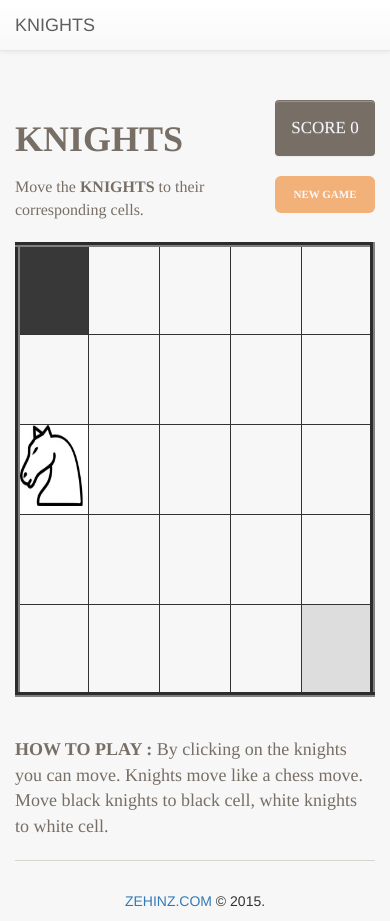
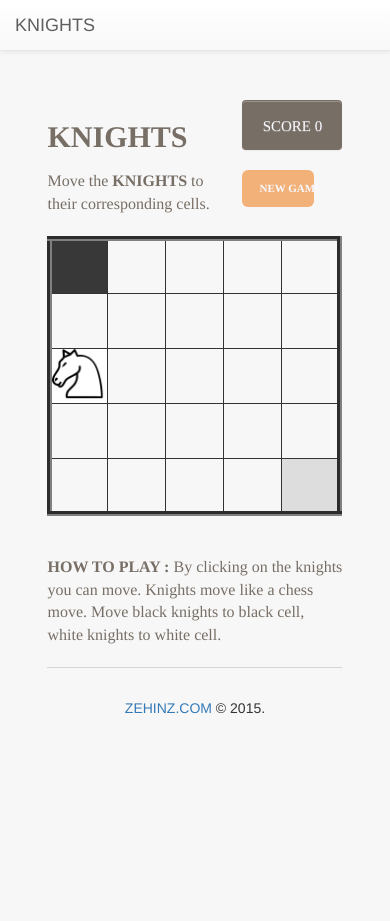
Before and after one commit to ivash/knights, a plain HTML site: page index.html in a window 390 px wide. After the commit the page ends 844 px from the top, so only its background shows below. Drawn offline with nearby package versions, Linux system fonts and the light colour scheme.

Commit message:
Fit to extra small devices

```diff
--- a/index.css
+++ b/index.css
@@ -1,3 +1,4 @@
+
 body {
 	background-color: #f7f7f7;
 }
@@ -29,21 +30,21 @@ body {
 }
 
 td {
-	width: 90px;
-	height: 90px;
+	width: 85px;
+	height: 85px;
 	border: solid 1px;
 }
 td.black {
-	width: 90px;
-	height: 90px;
+	width: 85px;
+	height: 85px;
 	border: solid 1px;
 	background-color: #383838;
 	background-size: 100% 100%;
 }
 
 td.white {
-	width: 90px;
-	height: 90px;
+	width: 85px;
+	height: 85px;
 	border: solid 1px;
 	background-color: #dddddd;
 	background-size: 100% 100%;
@@ -74,4 +75,85 @@ hr {
   border: none;
   border-bottom: 1px solid #d8d4d0;
   margin-top: 20px;
-  margin-bottom: 30px; }
+  margin-bottom: 30px;
+}
+
+@media (max-width: 480px) {
+	#header {
+	color: #776e65;
+	font-family: times, Times New Roman, times-roman, georgia, serif;
+	font-size: 30px;
+	}
+
+	#messageArea {
+		color: #776e65;
+		font-family: times, Times New Roman, times-roman, georgia, serif;
+		font-size: 16px;
+	}
+	#scoreArea {
+		color: #F8F8FF;
+		font-family: times, Times New Roman, times-roman, georgia, serif;
+		font-size: 15px;
+		background-color: #776e65;
+		height: 50px;
+	}
+	#newGameButton {
+		color: #F8F8FF;
+		font-size: 11px;
+		font-family:  times, Times New Roman, times-roman, georgia, serif;
+		background-color: #f2b179;
+		width: 72px;
+	}
+
+	td {
+		width: 55px;
+		height: 55px;
+		border: solid 1px;
+	}
+	td.black {
+		width: 55px;
+		height: 55px;
+		border: solid 1px;
+		background-color: #383838;
+		background-size: 100% 100%;
+	}
+
+	td.white {
+		width: 55px;
+		height: 55px;
+		border: solid 1px;
+		background-color: #dddddd;
+		background-size: 100% 100%;
+	}
+
+	.game-explanation {
+	margin-top: 20px;
+	margin-bottom: 20px;
+	font-family: times, Times New Roman, times-roman, georgia, serif;
+	font-size: 16px;
+	color: #776e65;
+	}
+}
+
+@media (min-width: 480px) and (max-width: 768px) {
+    td {
+		width: 77px;
+		height: 77px;
+		border: solid 1px;
+	}
+	td.black {
+		width: 77px;
+		height: 77px;
+		border: solid 1px;
+		background-color: #383838;
+		background-size: 100% 100%;
+	}
+
+	td.white {
+		width: 77px;
+		height: 77px;
+		border: solid 1px;
+		background-color: #dddddd;
+		background-size: 100% 100%;
+	}
+}
--- a/index.html
+++ b/index.html
@@ -48,20 +48,20 @@
 			<div class="col-xs-12 col-xs-offset-0 col-sm-8 col-sm-offset-2 col-md-5 col-md-offset-3">
 				<div id="game_info">
 					<div class="row">
-						<div class="col-xs-7 col-sm-6 col-md-6">
+						<div class="col-xs-6 col-xs-offset-1 col-sm-6 col-sm-offset-0 col-md-6 col-md-offset-0">
 							<h1 id="header"><strong>KNIGHTS</strong></h1>
 						</div>
-						<div class="col-xs-4 col-xs-offset-1 col-sm-3 col-sm-offset-3 col-md-3 col-md-offset-3">
+						<div class="col-xs-4 col-xs-offset-0 col-sm-3 col-sm-offset-3 col-md-3 col-md-offset-3">
 							<div class="alert text-center" id="scoreArea">SCORE  </div>
 						</div>
 					</div>
 				</div>
 				<div id="game_above">
 					<div class="row">
-						<div class="col-xs-7 col-sm-9 col-md-9">
+						<div class="col-xs-6 col-xs-offset-1 col-sm-9 col-sm-offset-0 col-md-9 col-md-offset-0">
 							<p class="text-muted" id="messageArea">Move the <strong>KNIGHTS</strong> to their corresponding cells.</p>
 						</div>
-						<div class="col-xs-4 col-xs-offset-1 col-sm-3 col-sm-offset-0 col-md-3 col-md-offset-0">
+						<div class="col-xs-4 col-xs-offset-0 col-sm-3 col-sm-offset-0 col-md-3 col-md-offset-0">
 							<button type="button" class="btn btn-lg btn-block" id="newGameButton"><strong>NEW GAME</strong></button>
 						</div>
 					</div>
@@ -69,12 +69,12 @@
 			</div>
 		</div>
 		<div class="row">
-			<div class="col-xs-12 col-xs-offset-0 col-sm-8 col-sm-offset-2 col-md-5 col-md-offset-3" id="game_board">
+			<div class="col-xs-10 col-xs-offset-1 col-sm-8 col-sm-offset-2 col-md-5 col-md-offset-3" id="game_board">
 				<!--Game board is here -->
 			</div>
 		</div>
 		<div class="row" id="game_note">
-			<div class="col-xs-12 col-sm-8 col-sm-offset-2 col-md-5 col-md-offset-3">
+			<div class="col-xs-10 col-xs-offset-1 col-sm-8 col-sm-offset-2 col-md-5 col-md-offset-3">
 				<p class="game-explanation">
 					<strong class="important">How to play :</strong> By clicking on the knights you can move. Knights move like a chess move.
 					Move black knights to black cell, white knights to white cell.
@@ -83,7 +83,7 @@
 			</div>
 		</div>
 		<div class="row">
-			<div class="col-md-5 col-md-offset-3">
+			<div class="col-xs-10 col-xs-offset-1 col-sm-8 col-sm-offset-2 col-md-5 col-md-offset-3">
 				<footer class="footer">
 					<p class="text-center"><a href="http://zehinz.com">ZEHINZ.COM</a> &copy; 2015.</p>
 				</footer>
--- a/index.js
+++ b/index.js
@@ -44,7 +44,7 @@ function createBoard (tn) {
 	var board_html = '<table class="table" border="5">';
 
 	for (var i = 0; i < tn; i++) {
-		board_html += '<tr>';
+		board_html += '<tr ">';
 		for (var j = 0; j < tn; j++) {
 			board_html += '<td></td>';
 			no.push(i + '' + j);
```
